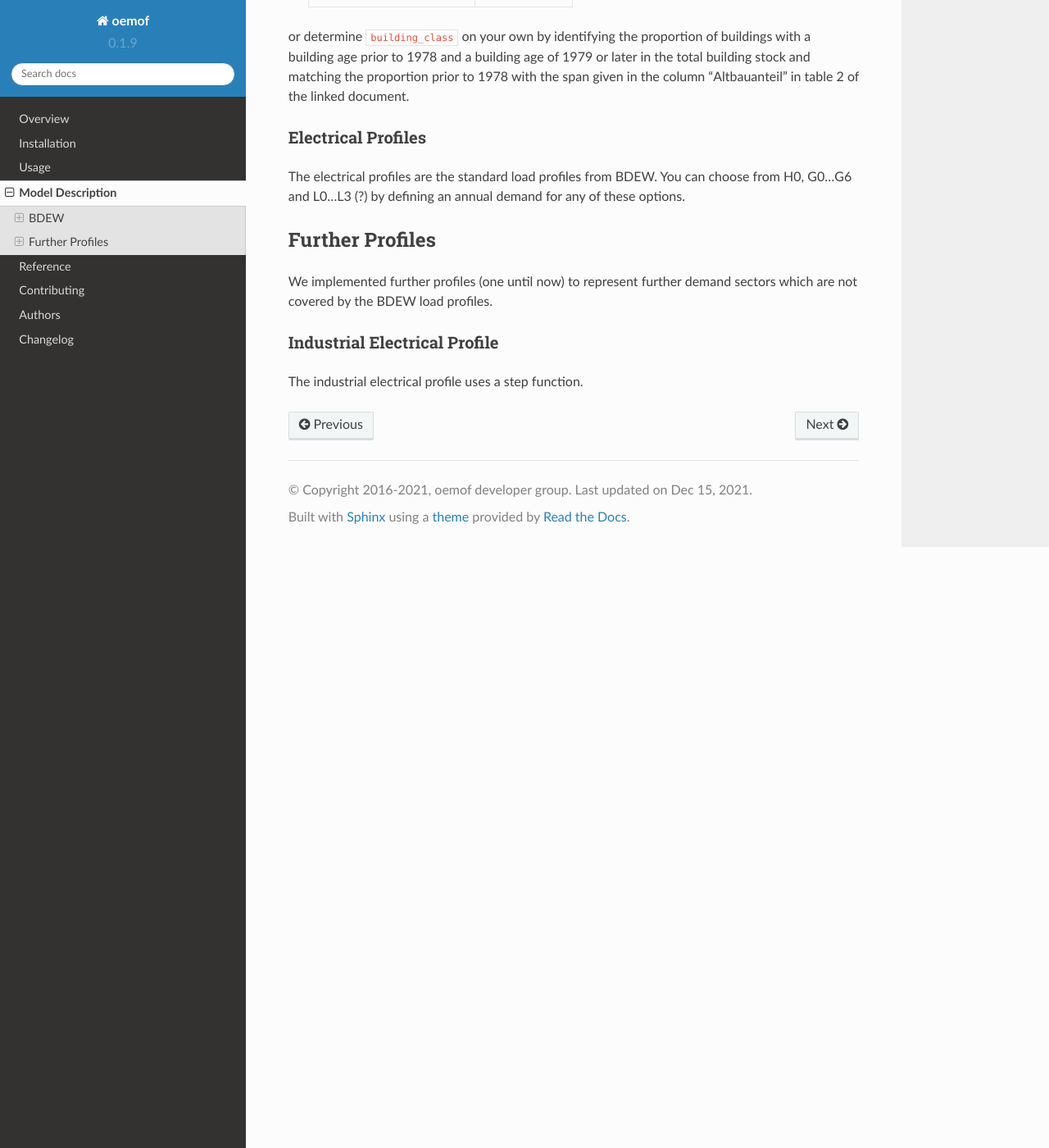
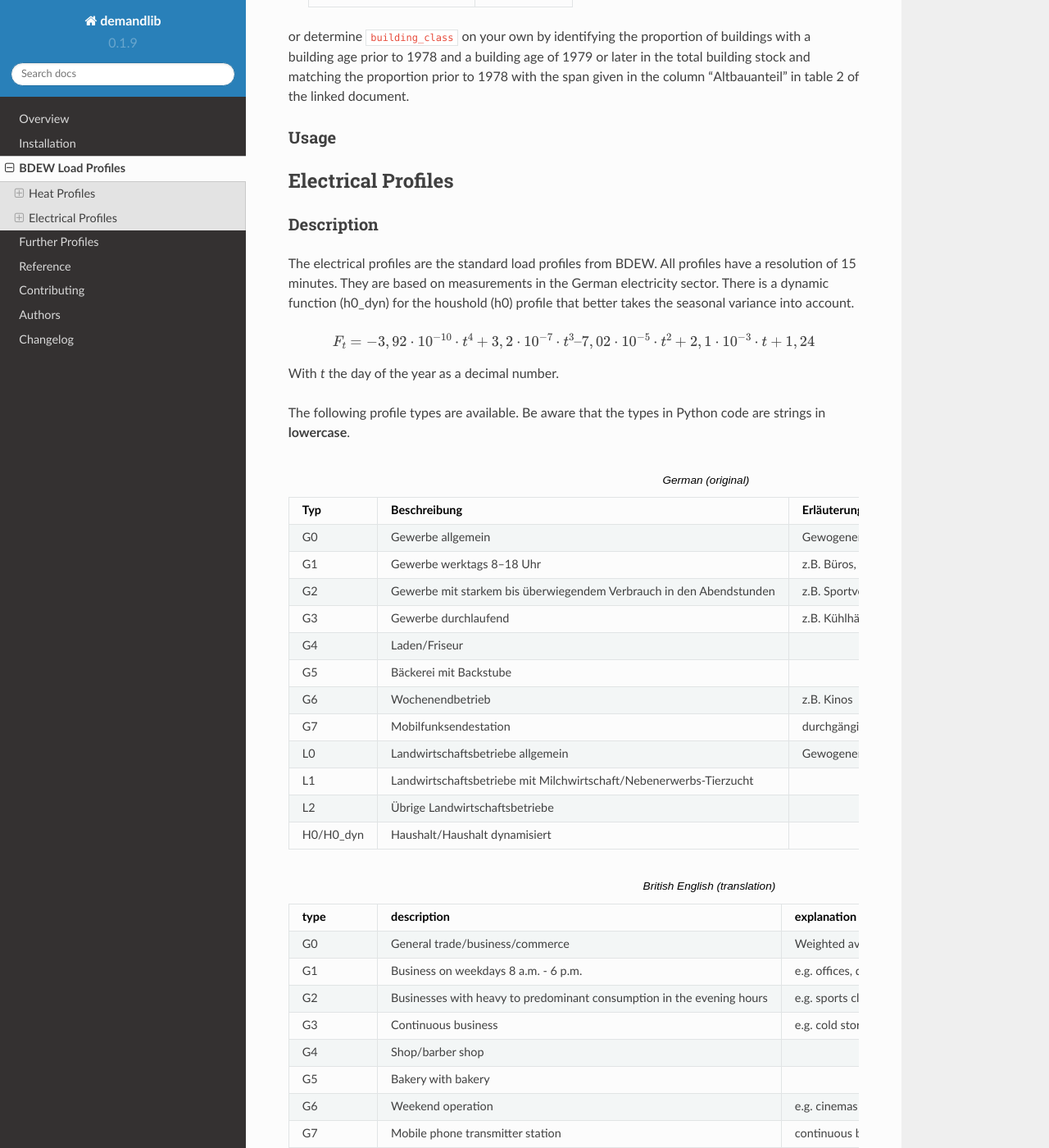
Before and after one commit to oemof/demandlib, a Sphinx documentation site: the page built from docs/bdew.rst, in a window 1280 px wide and 1400 px high, scrolled down 2184 px. Shown: the whole window at 82% size. Built offline with Sphinx 7.4.7 and the Read the Docs theme 2.0.0, drawn with Linux system fonts in a browser that asks for light colours; formulas are drawn with MathJax 3; some of the changed text lies outside the part shown.

Commit message:
Fix merge conflicts

```diff
--- a/docs/description.rst
+++ b/docs/bdew.rst
@@ -1,16 +1,15 @@
-
-=========================================
- Model Description
-=========================================
-
-BDEW
-~~~~
+==================
+BDEW Load Profiles
+==================
 
 Using the demandlib you can create heat and electrical profiles by scaling the BDEW profiles to your desired annual demand.
 The BDEW profiles are the standard load profiles from BDEW.
 
 Heat Profiles
-+++++++++++++
+~~~~~~~~~~~~~
+
+Description
++++++++++++
 
 Heat profiles are created according to the approach described in the `BDEW guideline <https://www.enwg-veroeffentlichungen.de/badtoelz/Netze/Gasnetz/Netzbeschreibung/LF-Abwicklung-von-Standardlastprofilen-Gas-20110630-final.pdf>`_.
 
@@ -42,7 +41,8 @@
 
    \theta_0 &= 40^\circ C
 
-Types of houses:
+Types of houses
+---------------
 
 | **EFH**: Einfamilienhaus (single family house)
 | **MFH**: Mehrfamilienhaus (multi family house)
@@ -59,7 +59,8 @@
 | **GMF**: haushaltsähnliche Gewerbebetriebe (household-like business enterprises)
 | **GHD**: Summenlastprofil Gewerbe/Handel/Dienstleistungen (Total load profile Business/Commerce/Services)
 
-Building class:
+Building class
+--------------
 
 The parameter ``building_class`` (German: Baualtersklasse) can assume values in range 1-11.
 See page 42 of `this document <https://www.eko-netz.de/files/eko-netz/download/3.5_standardlastprofile_bgw_information_lastprofile.pdf>`_ for guidance on how to determine ``building_class``.
@@ -90,19 +91,71 @@
 or determine ``building_class`` on your own by identifying the proportion of buildings with a building age prior to 1978 and a building age of 1979 or later in the total building stock
 and matching the proportion prior to 1978 with the span given in the column "Altbauanteil" in table 2 of the linked document.
 
+Usage
++++++
 
 Electrical Profiles
-++++++++++++++++++++
+~~~~~~~~~~~~~~~~~~~
 
-The electrical profiles are the standard load profiles from BDEW. You can choose from H0, G0...G6 and L0...L3 (?) by defining an annual demand for any of these options.
+Description
++++++++++++
+
+The electrical profiles are the standard load profiles from BDEW. All profiles
+have a resolution of 15 minutes. They are based on measurements in the German
+electricity sector. There is a dynamic function (h0_dyn) for the houshold (h0)
+profile that better takes the seasonal variance into account.
+
+.. math::
+
+    F_t = -3,92\cdot10^{-10} \cdot t^4 + 3,2\cdot10^{-7} \cdot t^3– 7,02\cdot10^{-5}\cdot t^2 + 2,1\cdot10^{-3}\cdot t + 1,24
+
+With `t` the day of the year as a decimal number.
+
+The following profile types are available.
+Be aware that the types in Python code are strings in **lowercase**.
+
+.. csv-table:: German (original)
+   :header: Typ,Beschreibung,Erläuterung
+   :widths: 10, 40, 50
+
+    G0, "Gewerbe allgemein", "Gewogener Mittelwert der Profile G1-G6"
+    G1, "Gewerbe werktags 8–18 Uhr", "z.B. Büros, Arztpraxen, Werkstätten, Verwaltungseinrichtungen"
+    G2, "Gewerbe mit starkem bis überwiegendem Verbrauch in den Abendstunden","z.B. Sportvereine, Fitnessstudios, Abendgaststätten"
+    G3, "Gewerbe durchlaufend", "z.B. Kühlhäuser, Pumpen, Kläranlagen"
+    G4, "Laden/Friseur",
+    G5, "Bäckerei mit Backstube",
+    G6, "Wochenendbetrieb", "z.B. Kinos"
+    G7, "Mobilfunksendestation", "durchgängiges Bandlastprofil"
+    L0, "Landwirtschaftsbetriebe allgemein", "Gewogener Mittelwert der Profile L1 und L2"
+    L1, "Landwirtschaftsbetriebe mit Milchwirtschaft/Nebenerwerbs-Tierzucht",
+    L2, "Übrige Landwirtschaftsbetriebe",
+    H0/H0_dyn, "Haushalt/Haushalt dynamisiert",
 
 
-Further Profiles
-~~~~~~~~~~~~~~~~
+.. csv-table:: British English (translation)
+   :header: type, description, explanation
+   :widths: 10, 40, 50
 
-We implemented further profiles (one until now) to represent further demand sectors which are not covered by the BDEW load profiles.
+    G0, "General trade/business/commerce", "Weighted average of profiles G1-G6"
+    G1, "Business on weekdays 8 a.m. - 6 p.m.", "e.g. offices, doctors' surgeries, workshops, administrative facilities"
+    G2, "Businesses with heavy to predominant consumption in the evening hours", "e.g. sports clubs, fitness studios, evening restaurants"
+    G3, "Continuous business", "e.g. cold stores, pumps, sewage treatment plants"
+    G4, "Shop/barber shop"
+    G5, "Bakery with bakery"
+    G6, "Weekend operation", "e.g. cinemas"
+    G7, "Mobile phone transmitter station", "continuous band load profile"
+    L0, "General farms", "Weighted average of profiles L1 and L2"
+    L1, "Farms with dairy farming/part-time livestock farming",
+    L2, "Other farms",
+    H0/H0_dyn, "Household/dynamic houshold",
 
-Industrial Electrical Profile
-++++++++++++++++++++++++++++++
 
-The industrial electrical profile uses a step function.
+Further information in German language is available at the
+`BDEW <https://www.bdew.de/energie/standardlastprofile-strom/>`_.
+
+Usage
++++++
+
+.. code-block:: python
+
+    from demandlib import bdew
--- a/docs/conf.py
+++ b/docs/conf.py
@@ -1,7 +1,16 @@
 # -*- coding: utf-8 -*-
-from __future__ import unicode_literals
 
 import os
+
+from sphinx.ext.autodoc import between
+
+
+def setup(app):
+    # Register a sphinx.ext.autodoc.between listener to ignore everything
+    # between lines that contain the word IGNORE
+    app.connect("autodoc-process-docstring", between("^SPDX.*$", exclude=True))
+    return app
+
 
 extensions = [
     "sphinx.ext.autodoc",
@@ -13,10 +22,11 @@
     "sphinx.ext.napoleon",
     "sphinx.ext.todo",
     "sphinx.ext.viewcode",
+    "sphinx.ext.imgmath",
 ]
 source_suffix = ".rst"
 master_doc = "index"
-project = "oemof"
+project = "demandlib"
 year = "2016-2021"
 author = "oemof developer group"
 copyright = "{0}, {1}".format(year, author)
@@ -45,3 +55,6 @@
 napoleon_use_ivar = True
 napoleon_use_rtype = False
 napoleon_use_param = False
+nitpicky = False
+
+linkcheck_ignore = [r"https://requires.io/.*"]
--- /dev/null
+++ b/docs/further_profiles.rst
@@ -0,0 +1,16 @@
+================
+Further Profiles
+================
+
+We implemented further profiles (one until now) to represent further demand sectors which are not covered by the BDEW load profiles.
+
+Industrial Electrical Profile
+~~~~~~~~~~~~~~~~~~~~~~~~~~~~~
+
+Description
++++++++++++
+
+The industrial electrical profile uses a step function.
+
+Usage
++++++
--- a/docs/index.rst
+++ b/docs/index.rst
@@ -3,12 +3,12 @@
 ========
 
 .. toctree::
-   :maxdepth: 2
+   :maxdepth: 4
 
    readme
    installation
-   usage
-   description
+   bdew
+   further_profiles
    reference/index
    contributing
    authors
--- a/docs/reference/demandlib.rst
+++ /dev/null
@@ -1,9 +0,0 @@
-demandlib
-=========
-
-.. testsetup::
-
-    from demandlib import *
-
-.. automodule:: demandlib
-    :members:
--- a/docs/reference/index.rst
+++ b/docs/reference/index.rst
@@ -1,7 +1,19 @@
 Reference
 =========
 
-.. toctree::
-    :glob:
+.. automodule:: demandlib.bdew.elec_slp
+    :members:
+    :undoc-members:
+    :show-inheritance:
 
-    demandlib*
+
+.. automodule:: demandlib.bdew.heat_building
+    :members:
+    :undoc-members:
+    :show-inheritance:
+
+
+.. automodule:: demandlib.particular_profiles
+    :members:
+    :undoc-members:
+    :show-inheritance:
--- a/docs/usage.rst
+++ /dev/null
@@ -1,7 +0,0 @@
-=====
-Usage
-=====
-
-To use oemof in a project::
-
-	import demandlib
```
Also changed, not shown: 1 other file.
